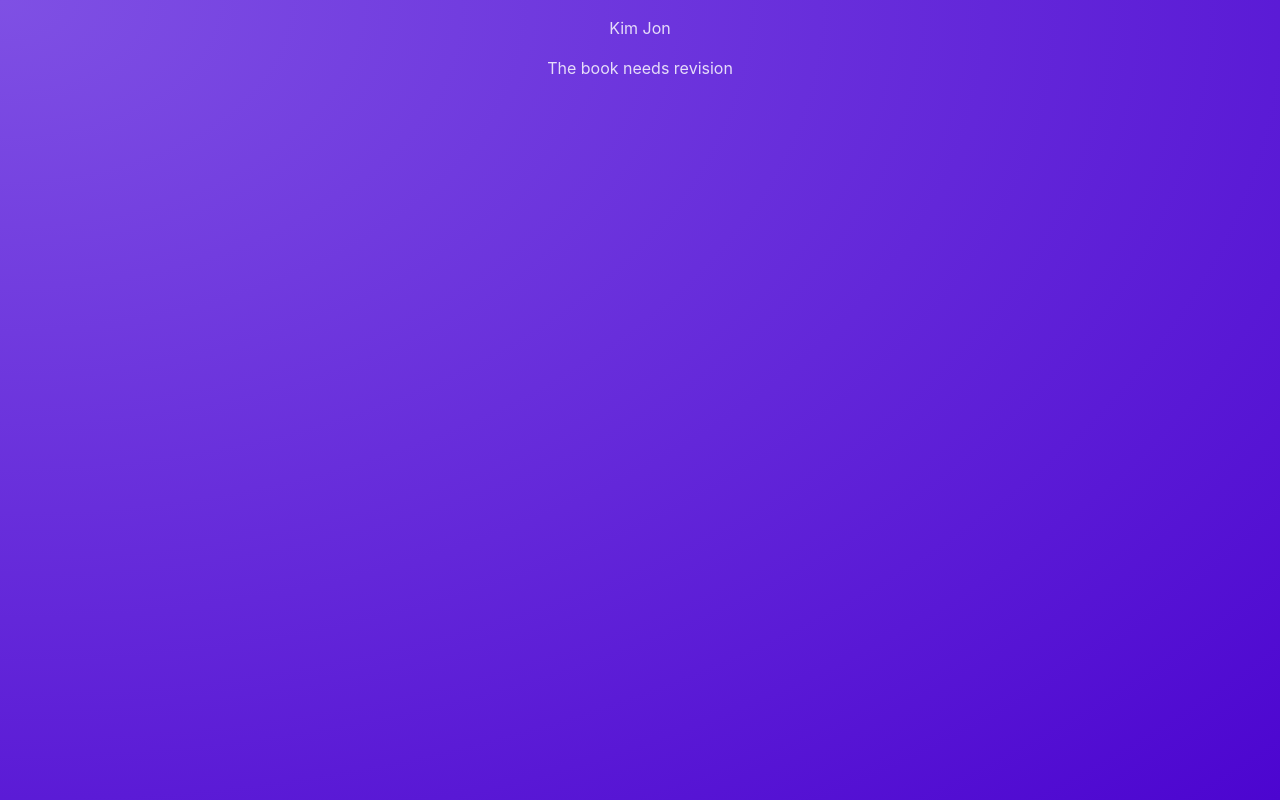
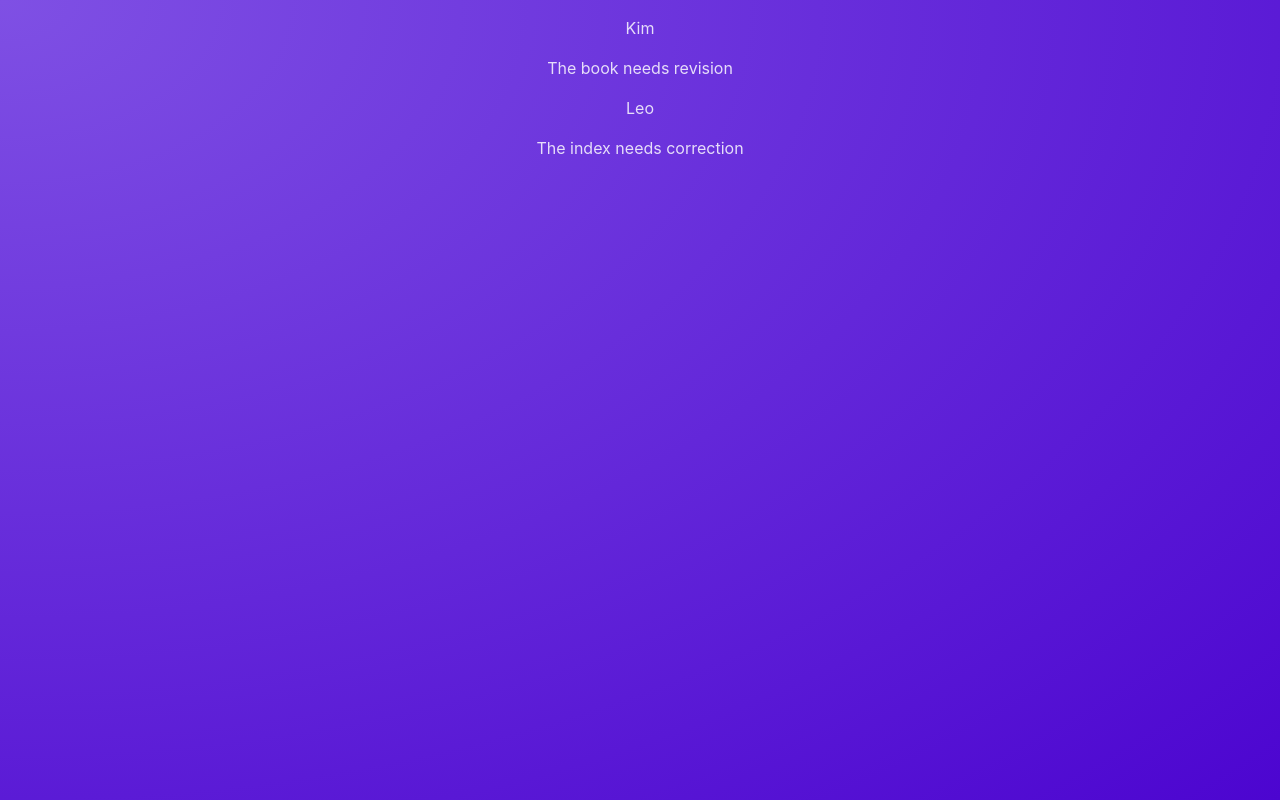
Before and after one commit to igdkaur/posts-app, a React (Vite) app: page / in a window 1280 px wide. Built offline with nearby package versions, Linux system fonts and the light colour scheme.

Commit message:
passing props

```diff
--- a/src/App.jsx
+++ b/src/App.jsx
@@ -1,9 +1,13 @@
 import Post from "./components/Post";
 
+function App() {
+  return (
+    <>
+      <Post author="Kim" body="The book needs revision" />
+      <Post author="Leo" body="The index needs correction" />
 
-
-function App() {
-  return <Post />
+    </>
+  )
 }
 
 export default App;
--- a/src/components/Post.jsx
+++ b/src/components/Post.jsx
@@ -1,12 +1,10 @@
-const arr = ['Kim Jon', 'Poili Mathew']
 
-function Post() {
-  const randomName = Math.random() > 0.5 ? arr[0] : arr[1];
+function Post(props) {
 
   return (
     <div>
-      <p>{randomName}</p>
-      <p>The book needs revision</p>
+      <p>{props.author}</p>
+      <p>{props.body}</p>
     </div>
   )
 }
```
